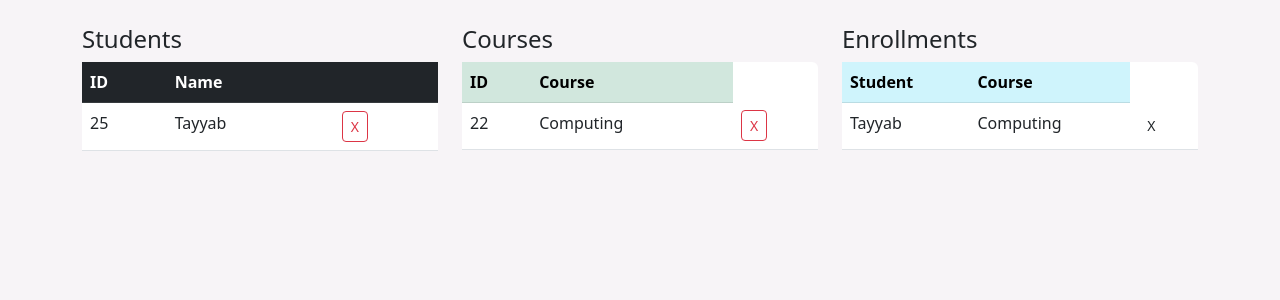
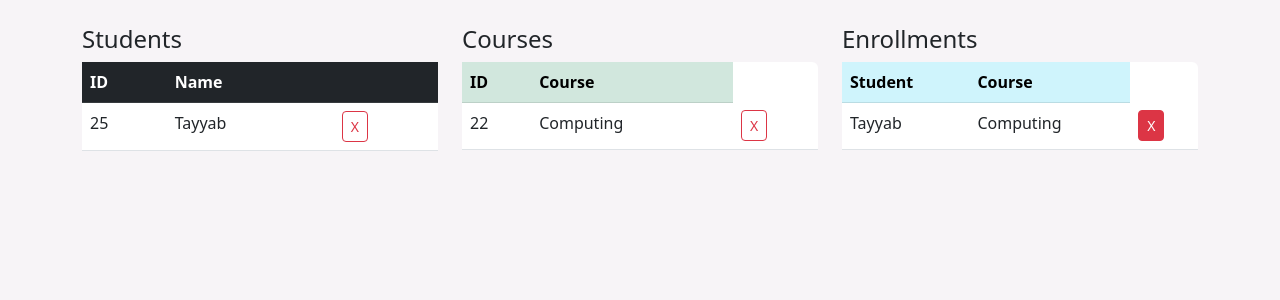
Before and after one commit to tayyabk786/student_record_system, a Flask app: page / in a window 1280 px wide. Shown: the part 315-615 px from the top of the page. Run offline with Flask 3, Linux system fonts and the light colour scheme; data comes from the database, SQL or seed files in the repository; both versions use the stored data as it was after the commit.

Commit message:
Changing website styling

```diff
--- a/templates/index.html
+++ b/templates/index.html
@@ -35,7 +35,7 @@
             <h4>Enrollments</h4>
             <table class="table table-white bg-white rounded">
                 <thead class="table-info"><tr><th>Student</th><th>Course</th></tr></thead>
-                 <tbody>{% for e in enrollments %}<tr><td>{{ e.student_name }}</td><td>{{ e.course_name }}</td><td><a href="/delete_course_form/{{ e.id }}" class="btn btn-sm btn-outine-danger">X</a></td></tr>{% endfor %}</tbody>
+                 <tbody>{% for e in enrollments %}<tr><td>{{ e.student_name }}</td><td>{{ e.course_name }}</td><td><a href="/delete_course_form/{{ e.id }}" class="btn btn-sm btn-danger">X</a></td></tr>{% endfor %}</tbody>
             </table>
         </div>
     </div>
```
Also changed, not shown: database.db.
